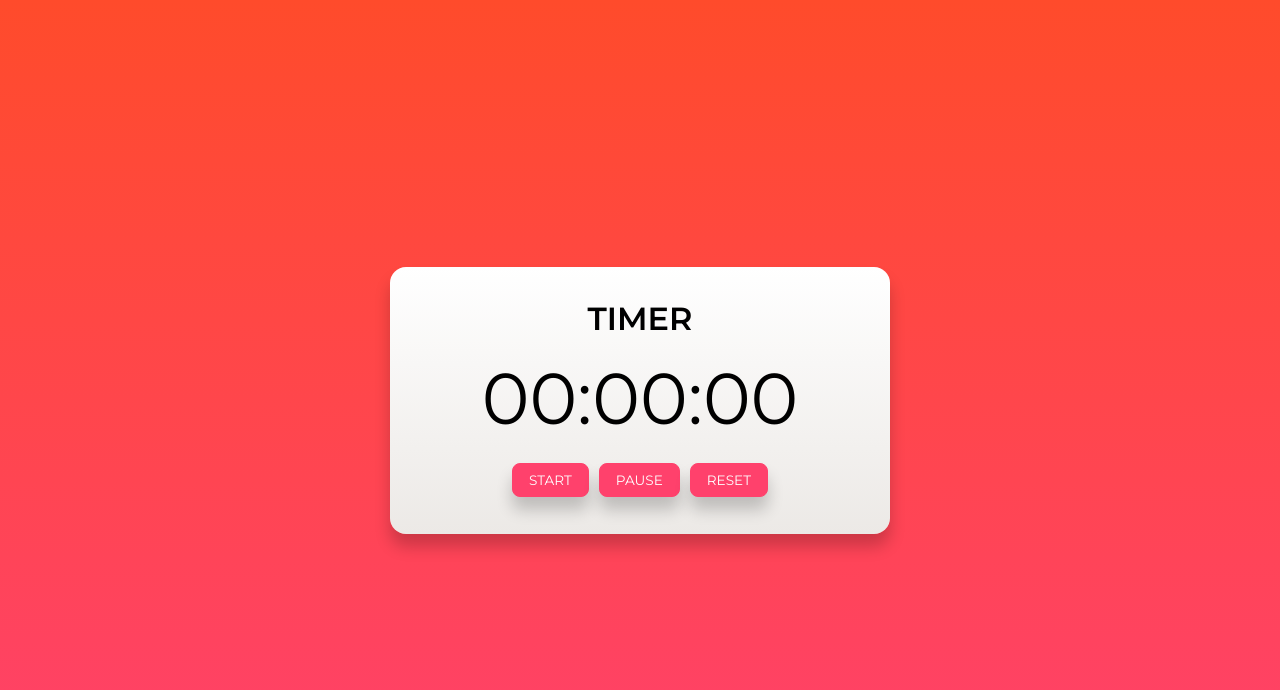
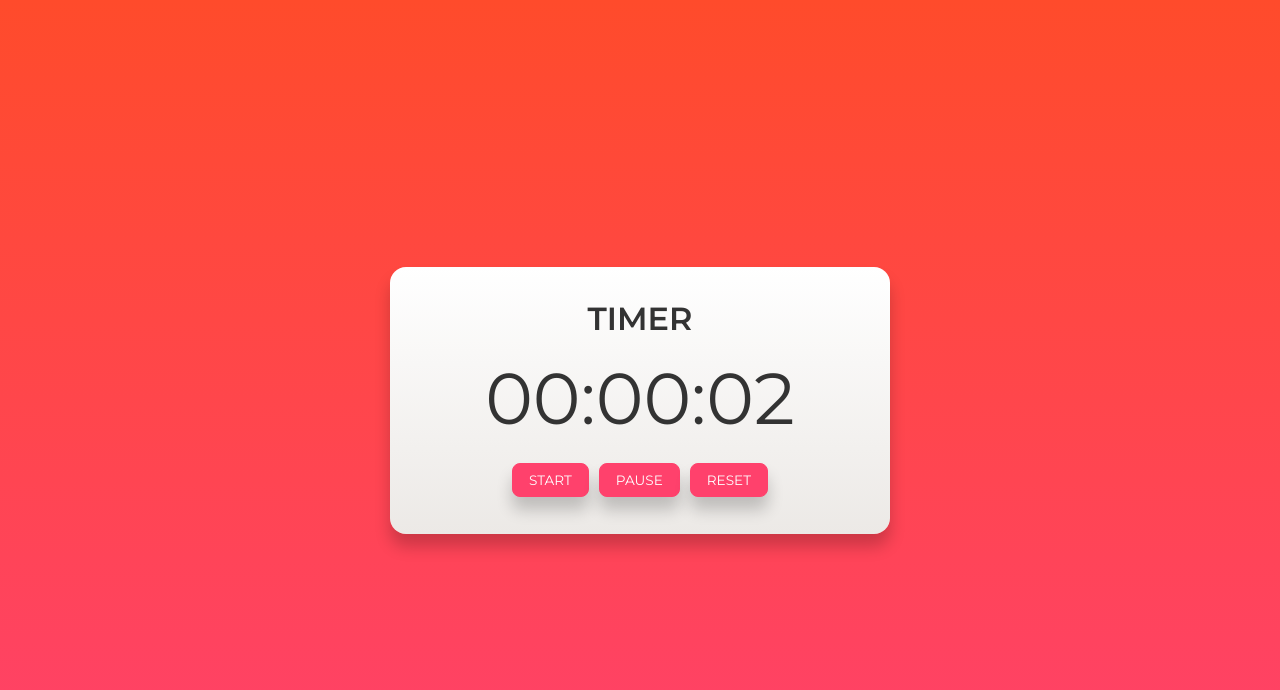
Before and after one commit to jmontejr/javascript-timer, a plain HTML site: page index.html in a window 1280 px wide. Both pictures are taken after a click on the button "START". Drawn offline with Linux system fonts and the light colour scheme.

Commit message:
master | timer done

```diff
--- a/assets/css/style.css
+++ b/assets/css/style.css
@@ -15,8 +15,20 @@ body {
     justify-content: center;
     align-items: center;
 }
+
 .shadow {
     box-shadow: 0px 0.8rem 1rem 0px rgba(0, 0, 0, 0.2);
+}
+@keyframes flash {
+    0% {
+        opacity: 1;
+    }
+    50% {
+        opacity: 0;
+    }
+    100% {
+        opacity: 1;
+    }
 }
 
 .timer {
@@ -36,12 +48,19 @@ body {
 .timer__title {
     margin: 0;
     font-size: 2rem;
+    color: #333;
     text-transform: uppercase;
 }
 
 .timer__clock {
     font-size: 3rem;
     margin: 1rem 0;
+    color: #333;
+}
+
+.timer__clock--active {
+    color: #ff416c;
+    animation: flash 1s infinite;
 }
 
 .timer .timer__buttons {
--- a/assets/js/index.js
+++ b/assets/js/index.js
@@ -0,0 +1,49 @@
+(function timer() {
+    'use strict';
+
+    const clock = document.querySelector('.timer__clock');
+    const buttons = document.querySelector('.timer__buttons');
+    let seconds = 0;
+    let timer;
+
+    const createDateObject = seconds => {
+        const data = new Date(seconds * 1000);
+        return data.toLocaleTimeString('pt-BR', {
+            hour12: false,
+            timeZone: 'UTC'
+        });
+    }
+
+    const incrementTimer = () => {
+        timer = setInterval(() => {
+            seconds++;
+            clock.innerText = createDateObject(seconds);
+        }, 1000);
+    };
+
+    const actions = {
+        start: function() {
+            clearInterval(timer);
+            clock.classList.contains('timer__clock--active') && clock.classList.remove('timer__clock--active');
+            incrementTimer(seconds);
+        },
+        pause: function() {
+            clearInterval(timer);
+            clock.classList.add('timer__clock--active');
+        },
+        reset: function() {
+            clearInterval(timer);
+            seconds = 0;
+            clock.classList.contains('timer__clock--active') && clock.classList.remove('timer__clock--active');
+            clock.innerText = '00:00:00';
+        }
+    };
+
+    buttons.addEventListener('click', function(event) {
+        const element = event.target;
+        if(element.classList.contains('start')) { actions['start'](); }
+        if(element.classList.contains('pause')) { actions['pause'](); }
+        if(element.classList.contains('reset')) { actions['reset'](); }
+    });
+
+})();
--- a/index.html
+++ b/index.html
@@ -2,6 +2,7 @@
 <html lang="pt-br">
 <head>
     <meta charset="UTF-8">
+    <link id="favicon" rel="icon" href="assets/images/timer.png" type="image/png">
     <meta http-equiv="X-UA-Compatible" content="IE=edge">
     <meta name="viewport" content="width=device-width, initial-scale=1.0">
     <meta http-equiv="x-ua-compatible" content="IE=edge">
@@ -30,9 +31,9 @@
         <p class="timer__clock">00:00:00</p>
 
         <div class="timer__buttons">
-            <button class="timer__buttons__button shadow">Start</button>
-            <button class="timer__buttons__button shadow">Pause</button>
-            <button class="timer__buttons__button shadow">Reset</button>
+            <button class="timer__buttons__button shadow start">Start</button>
+            <button class="timer__buttons__button shadow pause">Pause</button>
+            <button class="timer__buttons__button shadow reset">Reset</button>
         </div>
     </main>
 
```
